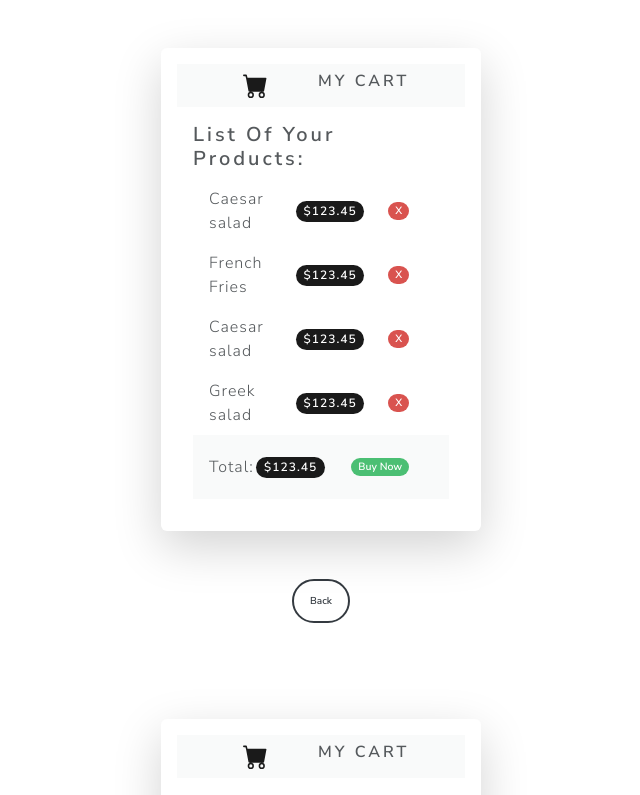
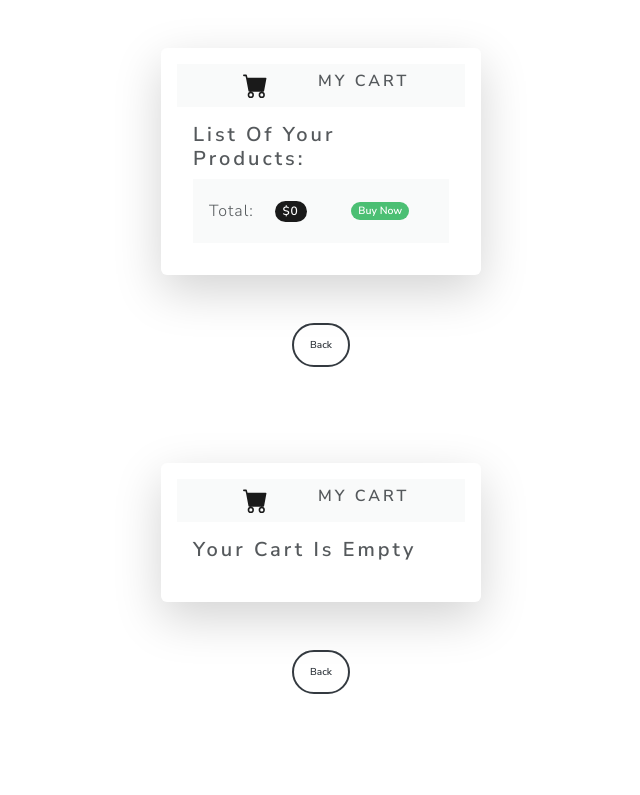
Before and after one commit to lourdeslunaweb/shopping-cart, a React (Create React App) app: page /cart in a window 1280 px wide. Shown: the top 795 px of the page, without its empty margins (319-959 px from the left). Built offline with nearby package versions, Linux system fonts and the light colour scheme.

Commit message:
work on: add products to shopping cart, the products are saved in local storage

```diff
--- a/src/components/Cart/index.jsx
+++ b/src/components/Cart/index.jsx
@@ -1,6 +1,20 @@
+import { useEffect, useState } from "react"
 import { BackBtn } from ".."
 
 const Cart = () => {
+    const [arrayProducts, setArrayProducts] = useState([])
+    const [total, setTotal] = useState(0)
+    useEffect(() => {
+        setArrayProducts(JSON.parse(localStorage.getItem('products')))
+    }, []);
+    useEffect(() => {
+
+        let auxTotal= arrayProducts.map((product)=>
+        console.log(product.price)
+        )
+        console.log(auxTotal)
+
+    }, []);
     return (
         <div className="container d-flex align-items-center justify-content-center flex-column mb-5">
             <div className="card border-primary mb-3 mt-5 shadow-lg p-3 mb-5 bg-body rounded" style={{ width: '20rem' }}>
@@ -13,30 +27,16 @@ const Cart = () => {
                 <div className="card-body">
                     <h4 className="card-title text-capitalize">List of your products:</h4>
                     <ul className="list-group">
-                        <li className="list-group-item d-flex justify-content-between align-items-center">
-                            <span>Caesar salad</span>
-                            <span className="badge bg-primary rounded-pill">$123.45</span>
+                        {arrayProducts?.map((product, index)=>
+                        <li key={index}className="list-group-item d-flex justify-content-between align-items-center">
+                            <span>{product.name}</span>
+                            <span className="badge bg-primary rounded-pill">{product.price}</span>
                             <button className="btn"><span className="badge bg-danger rounded-pill">X</span></button>
-                        </li>
-                        <li className="list-group-item d-flex justify-content-between align-items-center">
-                            <span>French Fries</span>
-                            <span className="badge bg-primary rounded-pill">$123.45</span>
-                            <button className="btn"><span className="badge bg-danger rounded-pill">X</span></button>
-                        </li>
-                        <li className="list-group-item d-flex justify-content-between align-items-center">
-                            <span>Caesar salad</span>
-                            <span className="badge bg-primary rounded-pill">$123.45</span>
-                            <button className="btn"><span className="badge bg-danger rounded-pill">X</span></button>
-                        </li>
-                        <li className="list-group-item d-flex justify-content-between align-items-center">
-                            <span>Greek salad</span>
-                            <span className="badge bg-primary rounded-pill">$123.45</span>
-                            <button className="btn"><span className="badge bg-danger rounded-pill">X</span></button>
-                        </li>
+                        </li>)}
                     </ul>
                     <div className="card-footer d-flex justify-content-between align-items-center">
                         <span>Total:</span>
-                        <span className="badge bg-primary rounded-pill">$123.45</span>
+                        <span className="badge bg-primary rounded-pill"><span>$</span>{total}</span>
                         <button className="btn"><span className="badge bg-success rounded-pill text-capitalize">Buy Now</span></button>
                     </div>
                 </div>
--- a/src/components/ProductCard/index.jsx
+++ b/src/components/ProductCard/index.jsx
@@ -1,20 +1,16 @@
 import { useEffect, useState } from "react";
 import { getProducts } from "./api"
 
-const defaultValues = {
-    id: "",
-    name: "",
-    price:""
-};
 
 const ProductCard = () => {
     const [products, setProducts] = useState([])
-    const [cartProducts, setCartProducts] = useState(defaultValues)
-    const handleAddToCart =()=>{
-        console.log("handle add to cart")
-        setCartProducts({...cartProducts})
-        console.log(cartProducts)
+    const [cartProducts, setCartProducts] = useState([])
+    const handleAddToCart =(product)=>{
+        setCartProducts(prevState => ([...prevState, product]))
     }
+    useEffect(() => {
+        localStorage.setItem('products', JSON.stringify(cartProducts))
+    }, [cartProducts])
     useEffect(() => {
         getProducts().then((response) => {
             setProducts(response.data.products);
@@ -30,7 +26,7 @@ const ProductCard = () => {
                             <h5 className="card-title">{product.name}</h5>
                             <p className="card-text">{product.description}</p>
                             <p className="card-text">{product.price}</p>
-                            <button type="button" className="btn btn-outline-dark btn-sm rounded-pill text-capitalize" onClick={handleAddToCart}>Add To Cart</button>
+                            <button type="button" className="btn btn-outline-dark btn-sm rounded-pill text-capitalize" onClick={() => handleAddToCart(product)}>Add To Cart</button>
                         </div>
                     </div>
                 ))}
```
